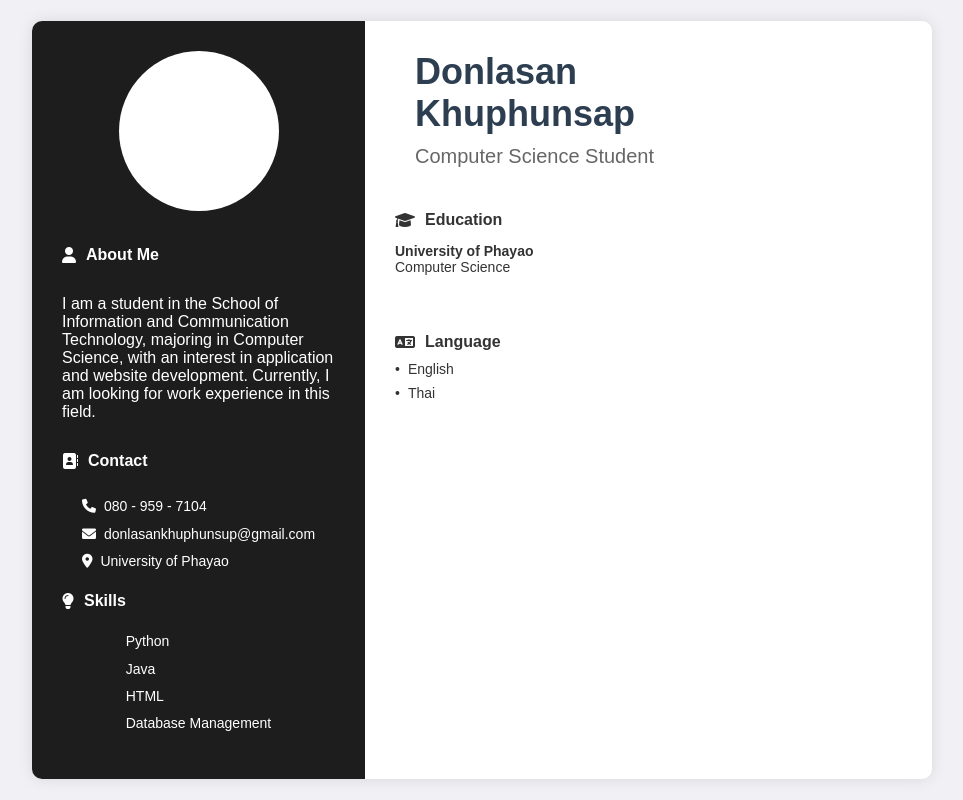
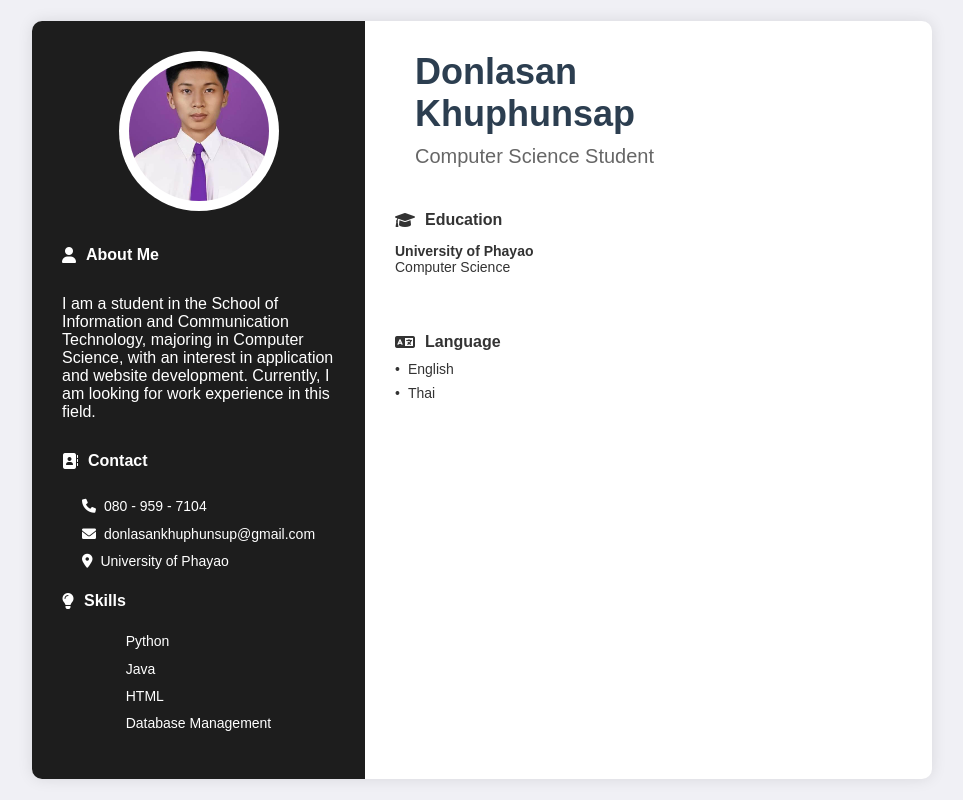
Before and after one commit to Donlasan/resume.github.io, a plain HTML site: page index.html in a window 1280 px wide. Shown: the whole page, without its empty margins (158-1121 px from the left). Drawn offline with Linux system fonts and the light colour scheme.

Commit message:
Add files via upload

```diff
--- a/index.html
+++ b/index.html
@@ -156,7 +156,7 @@
     <div class="left-column">
         <div class="profile-pic-wrapper">
             <div class="profile-pic">
-                <img src="c:\Profile Picture.jpg" alt="Profile Picture">
+                <img src="./img/IMG_5894.jpg" alt="Profile Picture">
             </div>
         </div>
 
```
